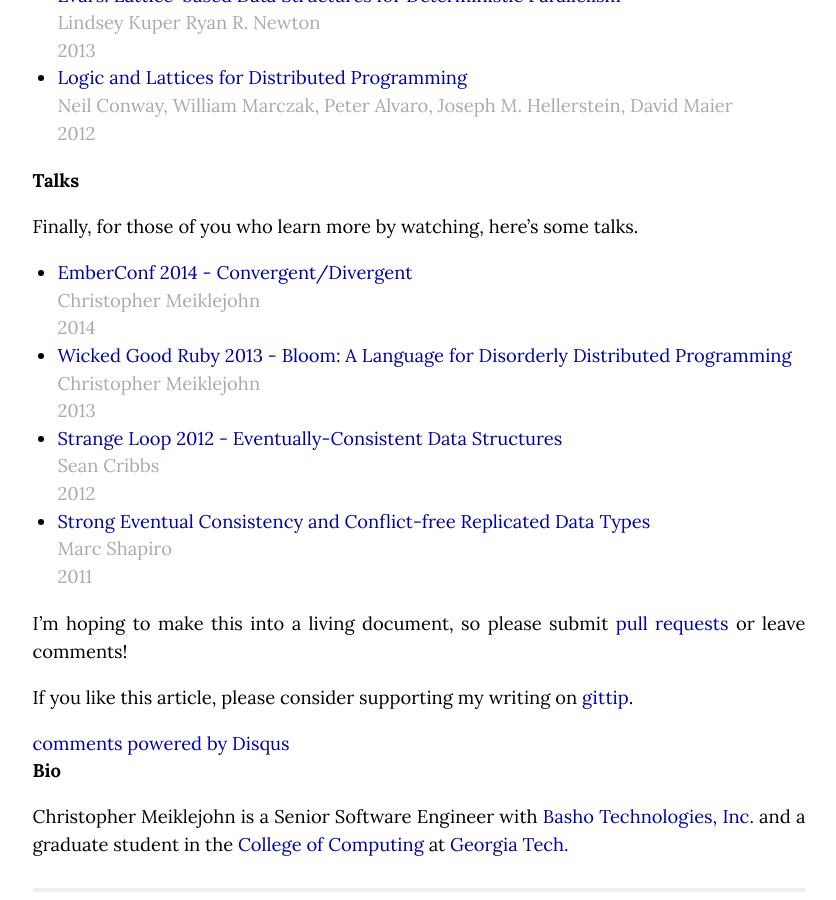
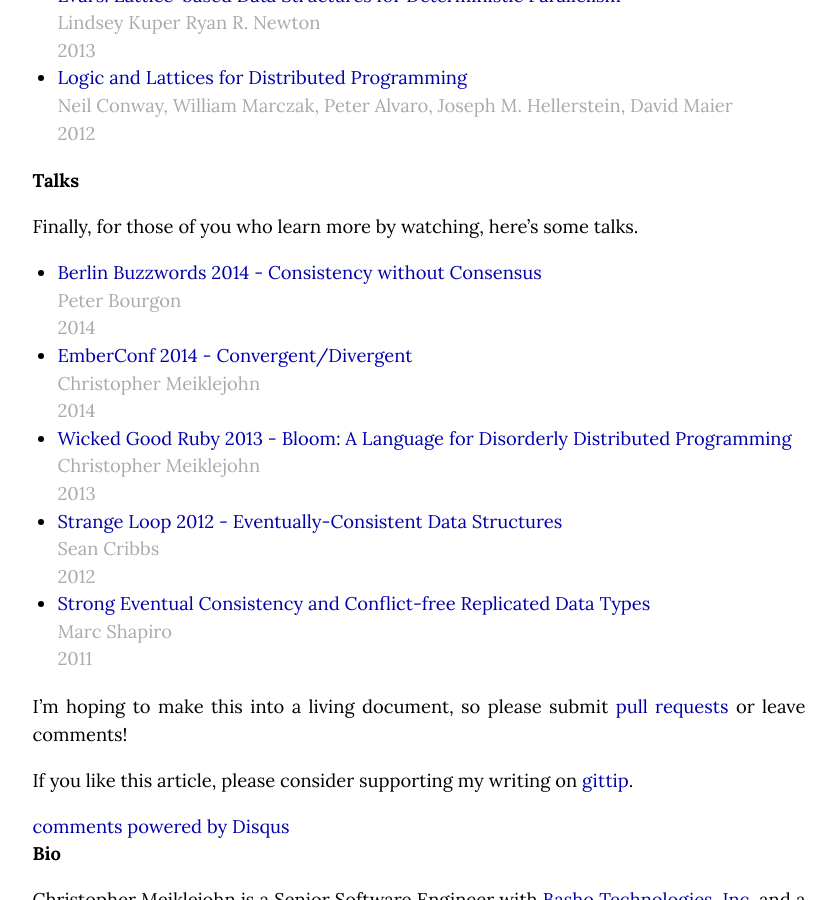
Before and after one commit to cmeiklejohn/cmeiklejohn.github.io, a Jekyll site: the page built from _posts/2014-07-22-readings-in-crdts.markdown, in a window 1280 px wide and 900 px high, scrolled down 3963 px. Shown: the whole window, without its empty margins (221-1057 px from the left). Built offline with Jekyll 4.4.1, drawn with Linux system fonts in a browser that asks for light colours; comment, search, counter and statistics services are not loaded.

Commit message:
Add Peter Bourgon talk.

```diff
--- a/_posts/2014-07-22-readings-in-crdts.markdown
+++ b/_posts/2014-07-22-readings-in-crdts.markdown
@@ -159,6 +159,9 @@ when distributed.
 
 Finally, for those of you who learn more by watching, here's some talks.
 
+* [Berlin Buzzwords 2014 - Consistency without Consensus](https://www.youtube.com/watch?v=U6xLcIf1Qlw)
+  <span class="author">Peter Bourgon</span>
+  <span class="date">2014</span>
 * [EmberConf 2014 - Convergent/Divergent](https://www.youtube.com/watch?v=qyVNG7fnubQ)
   <span class="author">Christopher Meiklejohn</span>
   <span class="date">2014</span>
```
